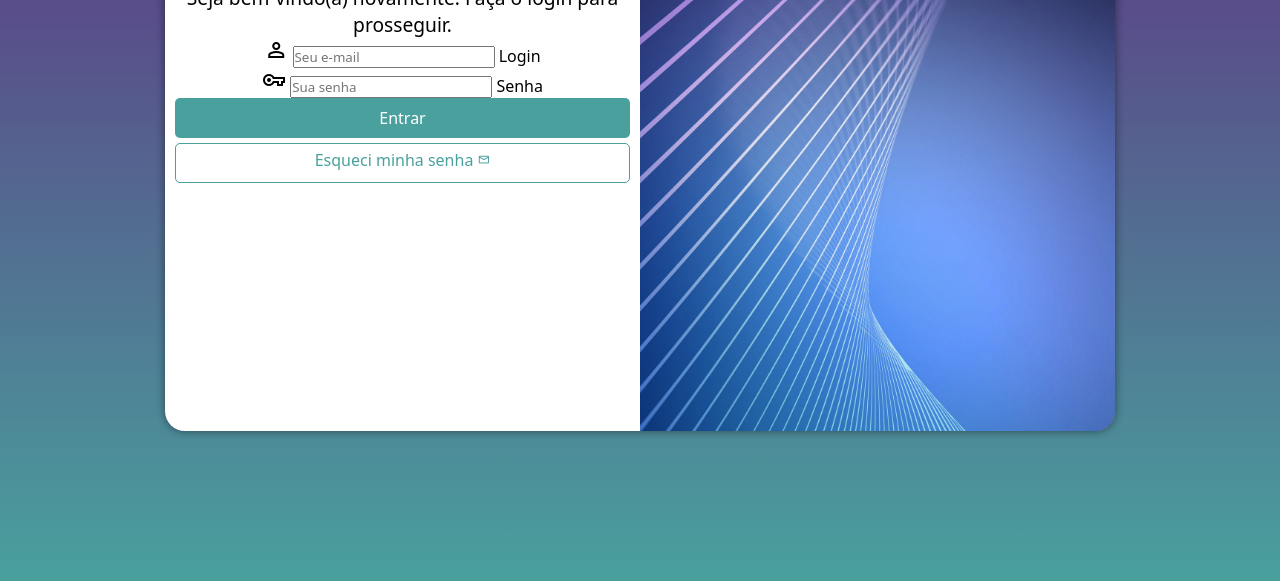
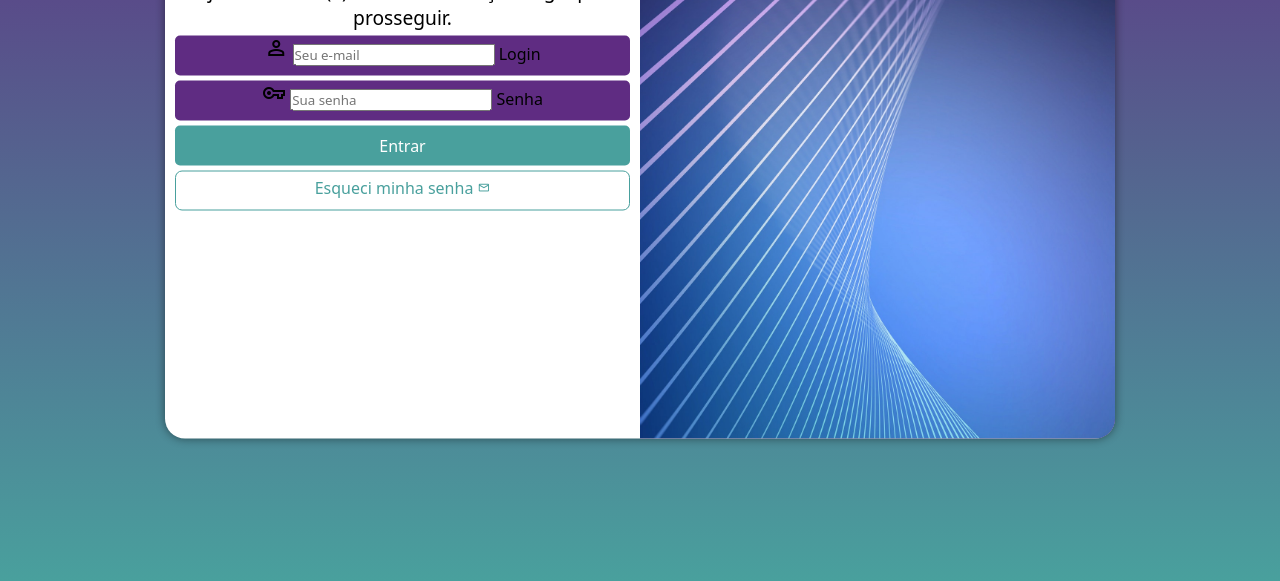
Before and after one commit to gabrielmirandas/projeto-login, a plain HTML site: page index.html in a window 1280 px wide. Shown: the part 219-800 px from the top of the page. Drawn offline with nearby package versions, Linux system fonts and the light colour scheme.

Commit message:
formatação

```diff
--- a/estilos/style.css
+++ b/estilos/style.css
@@ -29,7 +29,7 @@ main{
 section#login{
   background-color: white;
   width: 250px;
-  height: 500px;
+  height: 515px;
   border-radius: 20px;
 
   position: absolute;
@@ -62,6 +62,20 @@ div#form > p{
   font-size: 0.8em;
 }
 
+form > div.campo{
+  background-color: #5f2c82;
+  width: 100%;
+  display: block;
+  height: 40px;
+  border-radius: 5px;
+  margin: 5px 0px;
+
+}
+
+form label{
+
+}
+
 form > input[type=submit]{
   display: block;
   font-size: 1em;
@@ -86,7 +100,7 @@ form > a.botao {
   height: 40px;
   padding-top: 5px;
   margin-top: 5px;
-  border-radius: 5px;
+  border-radius: 7px;
   background-color: white;
   color: #49a09d;
   border: 1px solid #49a09d;
```
